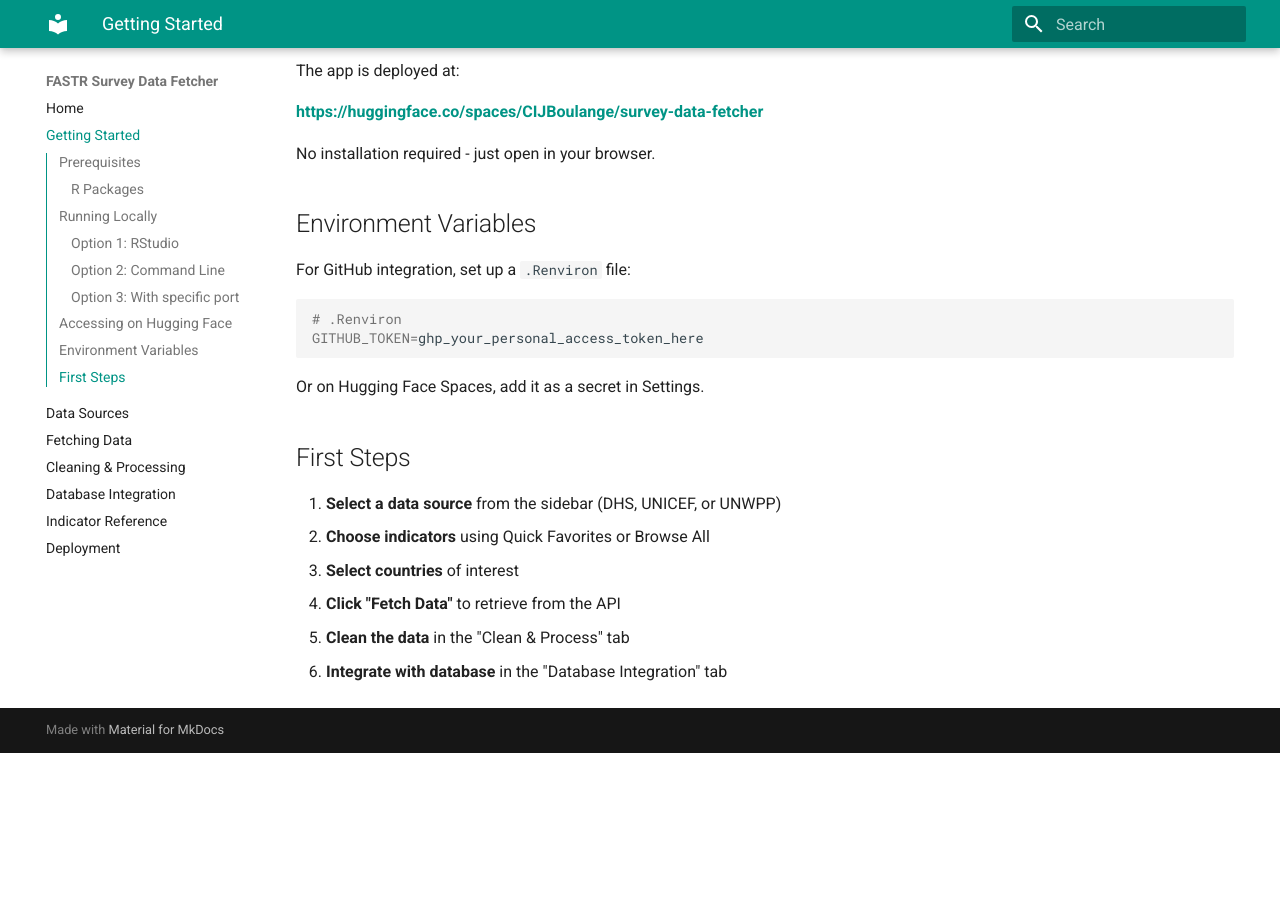
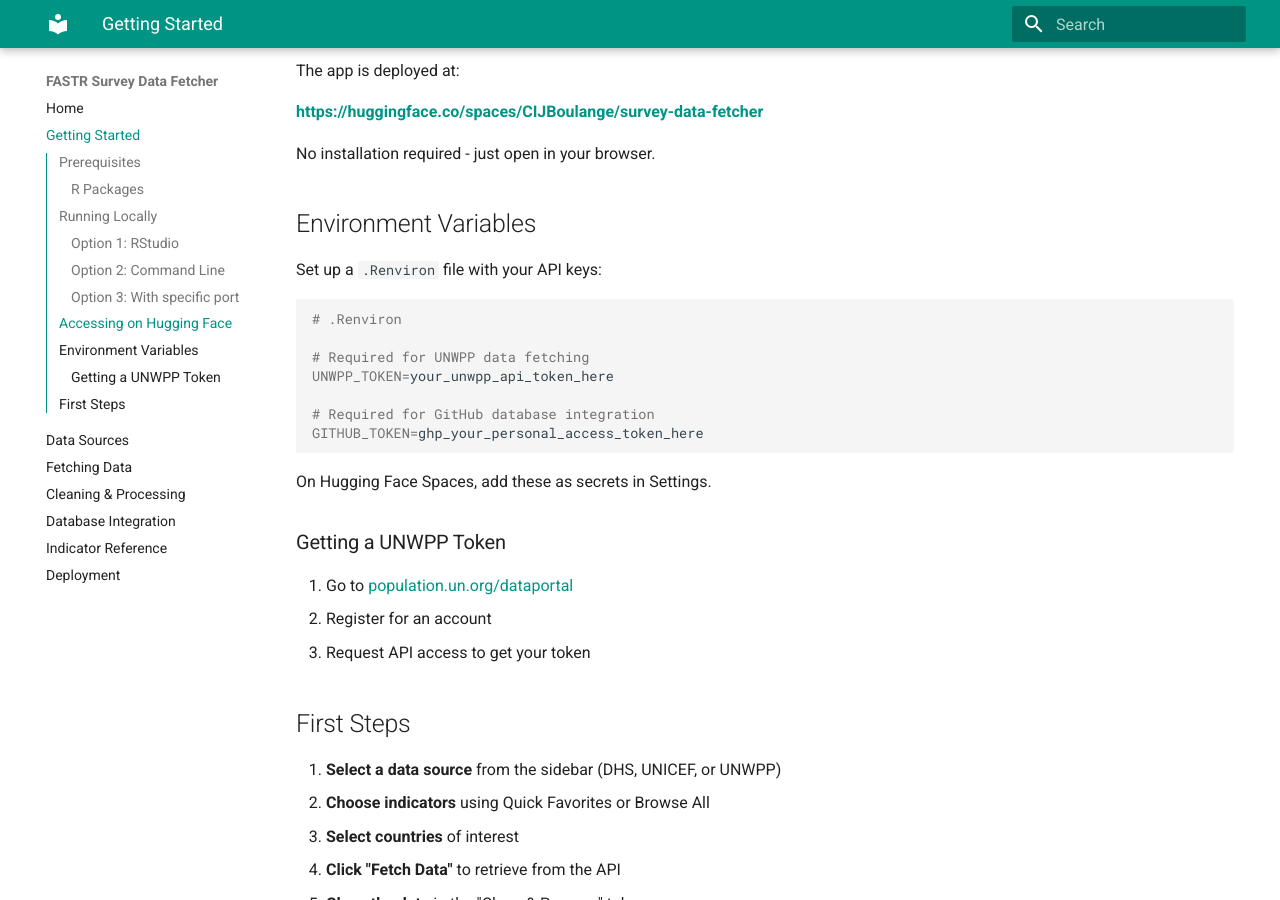
Before and after one commit to FASTR-Analytics/survey-data-fetcher, an MkDocs documentation site: the page built from docs/getting-started.md, in a window 1280 px wide and 900 px high, scrolled down 1200 px. Built offline with MkDocs 1.6.1 and Material for MkDocs 9.7.7, drawn with Linux system fonts in a browser that asks for light colours; before the commit the page ends 1953 px from its top, so only the background shows below that.

Commit message:
Add UNWPP_TOKEN requirement to documentation

````diff
--- a/docs/getting-started.md
+++ b/docs/getting-started.md
@@ -58,14 +58,25 @@
 
 ## Environment Variables
 
-For GitHub integration, set up a `.Renviron` file:
+Set up a `.Renviron` file with your API keys:
 
 ```bash
 # .Renviron
+
+# Required for UNWPP data fetching
+UNWPP_TOKEN=your_unwpp_api_token_here
+
+# Required for GitHub database integration
 GITHUB_TOKEN=ghp_your_personal_access_token_here
 ```
 
-Or on Hugging Face Spaces, add it as a secret in Settings.
+On Hugging Face Spaces, add these as secrets in Settings.
+
+### Getting a UNWPP Token
+
+1. Go to [population.un.org/dataportal](https://population.un.org/dataportal/)
+2. Register for an account
+3. Request API access to get your token
 
 ## First Steps
 
````
Also changed, not shown: README.md (+11 -5 lines), docs/data-sources.md (+5 -0 lines).
